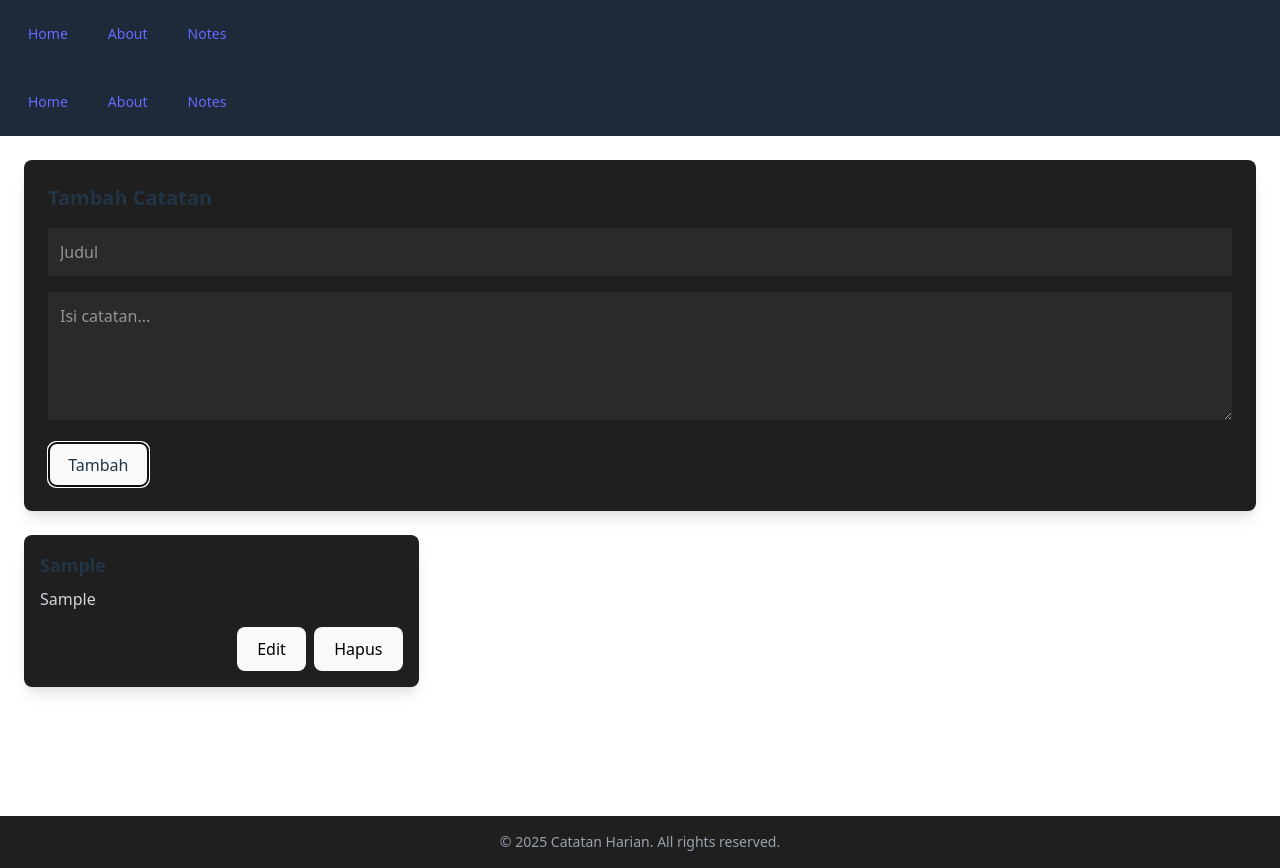
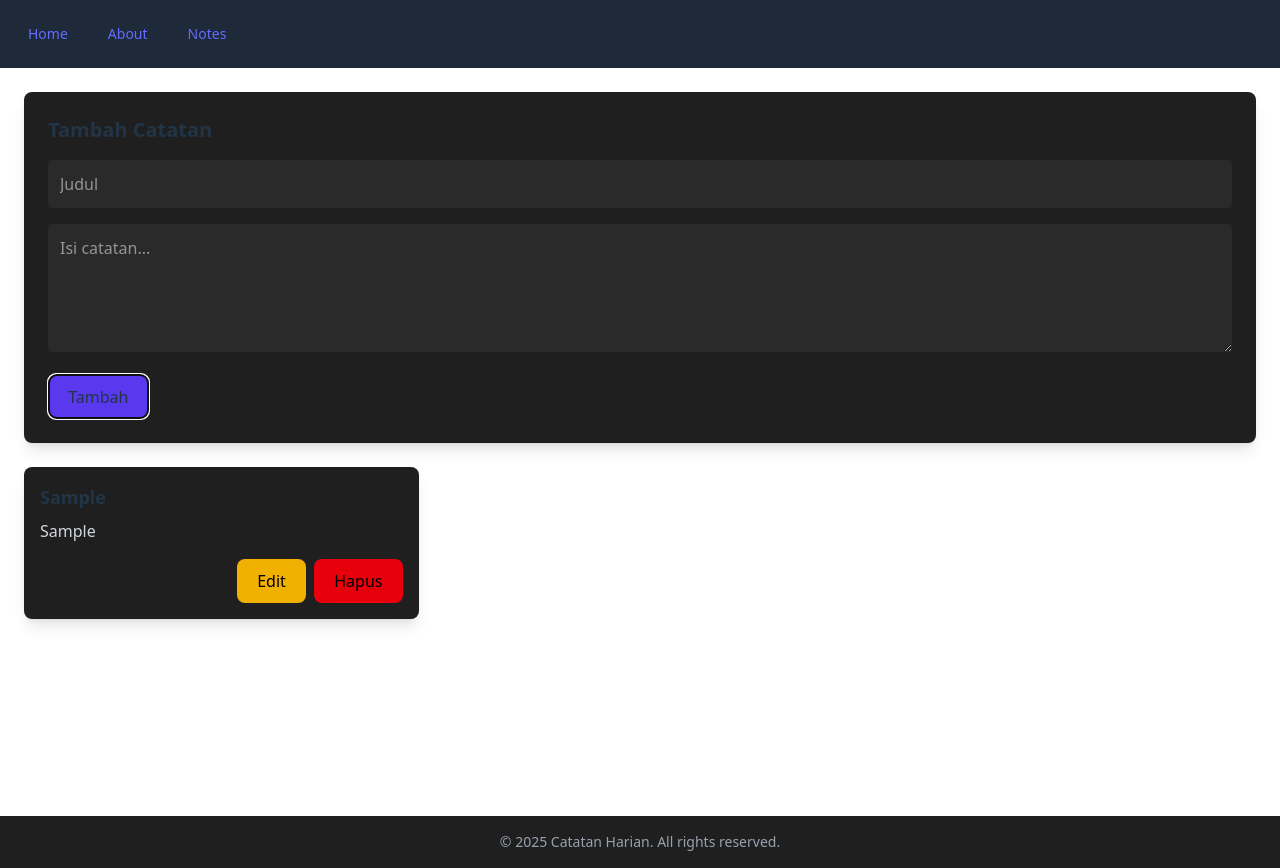
Before and after one commit to SenbiDev/react-task, a React (Vite) app: page /notes in a window 1280 px wide. Both pictures are taken after typing "Sample", "Sample" into the empty fields and a click on the button "Tambah". Built offline with nearby package versions, Linux system fonts and the light colour scheme.

Commit message:
perbaiki halaman note react

```diff
--- a/src/components/NavbarTask.jsx
+++ /dev/null
@@ -1,11 +0,0 @@
-const Navbar = () => {
-  return (
-    <header className="bg-[#5A38EE] py-4 shadow-md">
-      <div className="container mx-auto px-4">
-        <h1 className="text-2xl font-bold">Catatan Harian</h1>
-      </div>
-    </header>
-  );
-};
-
-export default Navbar;
--- a/src/components/NoteForm.jsx
+++ b/src/components/NoteForm.jsx
@@ -46,7 +46,7 @@ const NoteForm = ({ addNote, editNote, updateNote }) => {
       ></textarea>
       <button
         type="submit"
-        className="bg-[#5A38EE] hover:bg-[#472cd0] px-6 py-2 rounded-full font-bold"
+        className="!bg-[#5A38EE] hover:bg-[#472cd0] px-6 py-2 rounded-full font-bold"
       >
         {editNote ? 'Update' : 'Tambah'}
       </button>
--- a/src/components/NoteItem.jsx
+++ b/src/components/NoteItem.jsx
@@ -10,13 +10,13 @@ const NoteItem = ({ note, onDelete, onEdit }) => {
       <div className="flex justify-end mt-4 gap-2">
         <button
           onClick={() => onEdit(note)}
-          className="px-4 py-1 rounded-full text-sm font-semibold bg-yellow-500 text-black"
+          className="px-4 py-1 rounded-full text-sm font-semibold !bg-yellow-500 text-black"
         >
           Edit
         </button>
         <button
           onClick={() => onDelete(note.id)}
-          className="px-4 py-1 rounded-full text-sm font-semibold bg-red-600 text-black"
+          className="px-4 py-1 rounded-full text-sm font-semibold !bg-red-600 text-black"
         >
           Hapus
         </button>
--- a/src/main.jsx
+++ b/src/main.jsx
@@ -4,7 +4,7 @@ import { createBrowserRouter, RouterProvider } from 'react-router-dom';
 import App from './App'
 import Home from './pages/Home'
 import About from './pages/About'
-import NoteApp from './components/NoteApp';
+import NoteApp from './pages/NoteApp';
 import './index.css'
 
 const router = createBrowserRouter([
--- a/src/components/NoteApp.jsx
+++ b/src/pages/NoteApp.jsx
@@ -1,8 +1,8 @@
 import React, { useState } from 'react';
-import Navbar from './Navbar';
-import NoteForm from './NoteForm';
-import NoteList from './NoteList';
-import Footer from './Footer';
+import Navbar from '../components/Navbar';
+import NoteForm from '../components/NoteForm';
+import NoteList from '../components/NoteList';
+import Footer from '../components/Footer';
 
 const NoteApp = () => {
   const [notes, setNotes] = useState([]);
@@ -29,7 +29,6 @@ const NoteApp = () => {
 
   return (
     <div className="flex flex-col min-h-screen">
-      <Navbar />
       <main className="flex-grow container mx-auto p-6">
         <NoteForm
           addNote={addNote}
```
